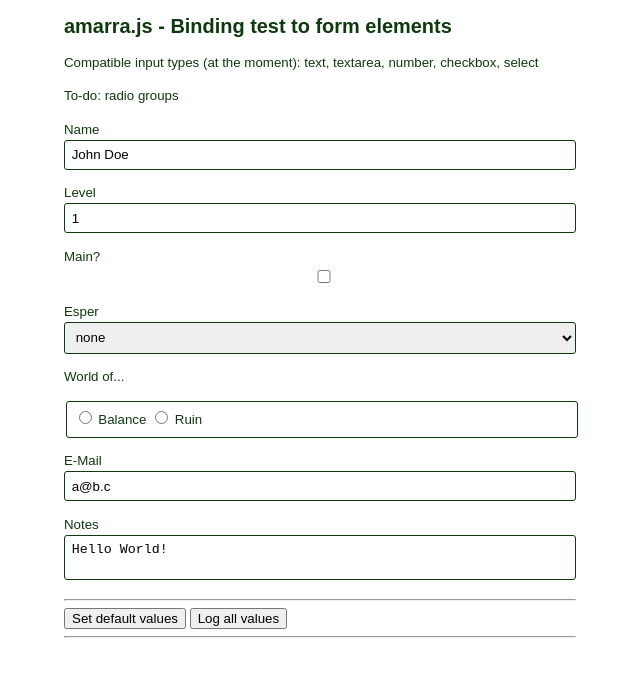
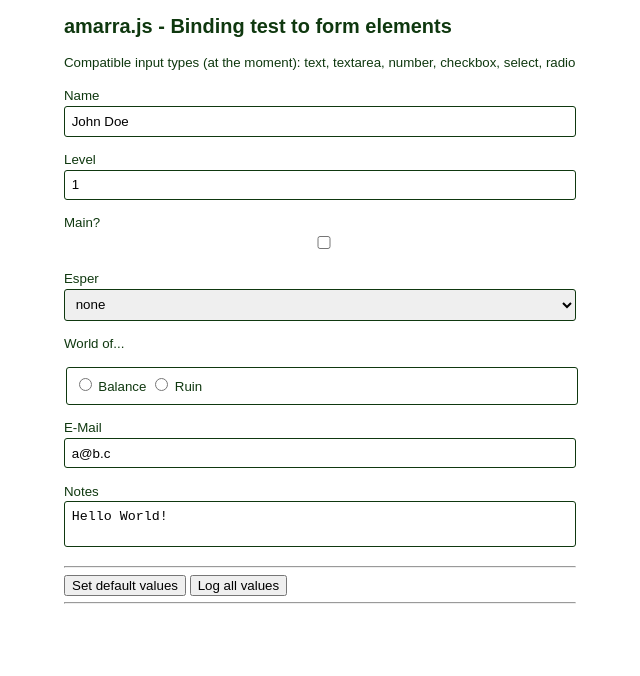
Before and after one commit to IgnacioCartes/amarra-js, a plain HTML site: page index.html in a window 1280 px wide. Shown: the whole page, without its empty margins (320-960 px from the left). Drawn offline with Linux system fonts and the light colour scheme.

Commit message:
Reflect changes for radio button support

```diff
--- a/index.html
+++ b/index.html
@@ -16,14 +16,13 @@
 <body>
 
     <!-- to minify:
-    uglifyjs amarra.js -o amarra.min.js -c -m
+    uglifyjs js/amarra.js -o js/amarra.min.js -c -m
     -->
 
     <div class="container" id="amarra-app">
 
         <h2>amarra.js - Binding test to form elements</h2>
-        <p>Compatible input types (at the moment): text, textarea, number, checkbox, select</p>
-        <p>To-do: radio groups</p>
+        <p>Compatible input types (at the moment): text, textarea, number, checkbox, select, radio</p>
 
         <p>
             <label>Name</label>
--- a/js/amarra.js
+++ b/js/amarra.js
@@ -49,7 +49,6 @@
 
             if (element.type === "radio") {
                 // for radio buttons, an array is created in propsToElements
-                console.log(element, prop);
                 if (!props[prop])  {
                     // if undefined, create a single element array
                     props[prop] = [element];
@@ -95,8 +94,6 @@
                     },
                     enumerable: true
                 });
-            } else {
-                console.log(prop + " is already defined!", element);
             }
 
         });
@@ -184,7 +181,6 @@
                     else
                         radio.checked = false;
                 });
-
                 break;
             default:
                 el.value = value.toString();
```
